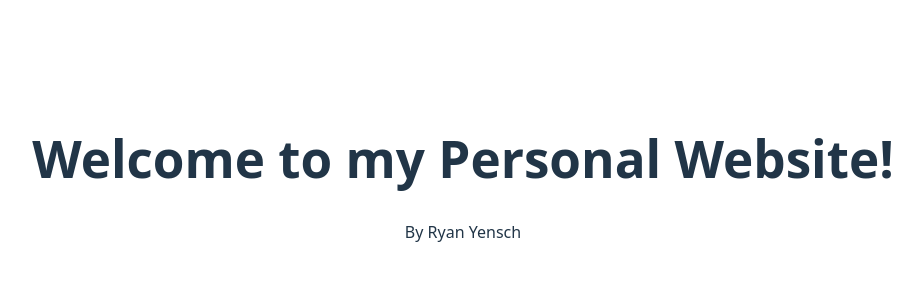
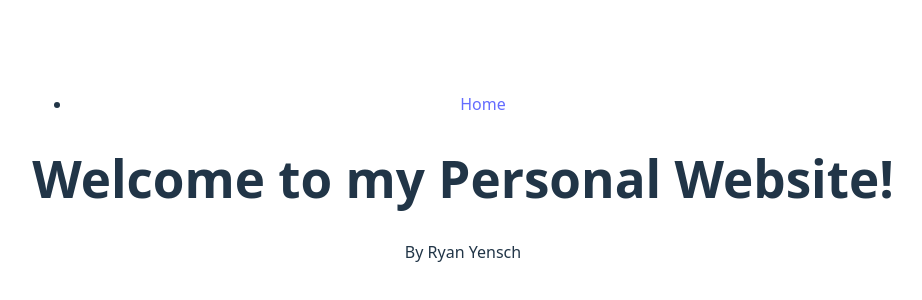
Before and after one commit to RyanYensch/Personal-Website, a React (Vite) app: page / in a window 1280 px wide. Shown: the part 222-522 px from the top of the page, without its empty margins (177-1099 px from the left). Built offline with nearby package versions, Linux system fonts and the light colour scheme.

Commit message:
Added a home navbar

```diff
--- a/src/App.tsx
+++ b/src/App.tsx
@@ -1,6 +1,6 @@
 import './App.css'
 import { Navigate, Route, Routes } from 'react-router-dom'
-import Layout from './components/Layout'
+import Layout from './components/Layout/Layout'
 import HomePage from './pages/Home Page/HomePage'
 
 function App() {
--- a/src/components/Layout.tsx
+++ b/src/components/Layout/Layout.tsx
@@ -1,9 +1,11 @@
 import { Outlet } from "react-router-dom";
+import Navbar from "../Navbar/Navbar";
 
 export default function Layout() {
     return (
         <div className="app">
             {/* Add the navbar and stuff */}
+            <Navbar />
 
             <main className="container main">
                 <Outlet />
--- /dev/null
+++ b/src/components/Navbar/Navbar.tsx
@@ -0,0 +1,18 @@
+import { Link } from "react-router-dom";
+import "./Navbar.css"
+
+export default function Navbar() {
+    return (
+        <nav className="navbar">
+            <div className="navbar-container">
+                <ul className="navbar-links">
+                    <li className="navbar-item">
+                        <Link className="navbar-link" to="/">
+                            Home
+                        </Link>
+                    </li>
+                </ul>
+            </div>
+        </nav>
+    );
+}
```
Also changed, not shown: src/components/Navbar/Navbar.css (added).
